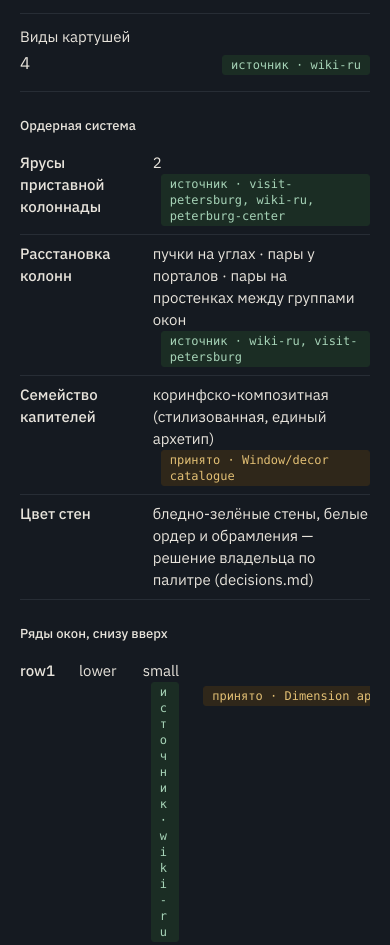
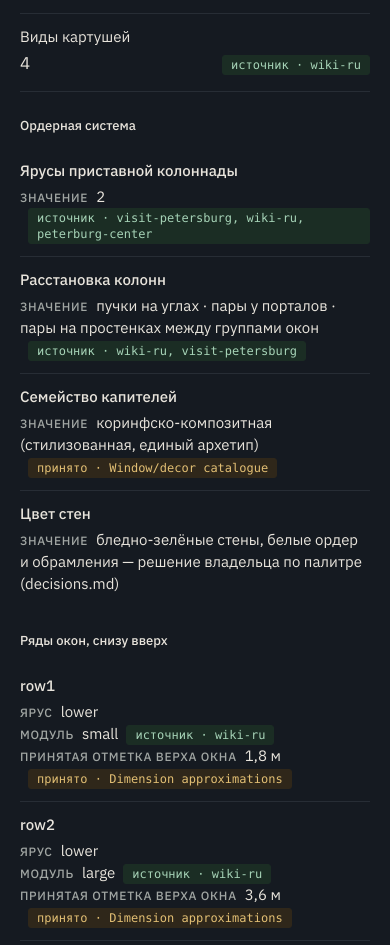
Before and after one commit to MultiDimensionalDevilsKingdomsRoute666/hermitage-3d, a website built with Vite: page notes.html in a window 390 px wide. Shown: the part 2887-3832 px from the top of the page. Built offline with nearby package versions, Linux system fonts and the light colour scheme.

Commit message:
Design R006: the mobile tables — the block-table pattern at <=767 (cells labelled by their column heads, chips at full row width, no sideways scroll, no collapsed chips); the /notes 1920 baselines; the ledger ID-collision disambiguation

```diff
--- a/src/ui/notes-main.ts
+++ b/src/ui/notes-main.ts
@@ -153,7 +153,12 @@ function elevationSvgElement(): SVGSVGElement | null {
     return null;
   }
 }
-function renderTableRow(row: TableRow, tableId: string, body: HTMLElement): void {
+function renderTableRow(
+  row: TableRow,
+  tableId: string,
+  columns: readonly string[],
+  body: HTMLElement,
+): void {
   const tr = row.id === 'kit.total' ? hinge('tr', 'total') : document.createElement('tr');
   tr.dataset.id = row.id;
   const chipCells =
@@ -164,6 +169,9 @@ function renderTableRow(row: TableRow, tableId: string, body: HTMLElement): void
     if (index === 0) td.scope = 'row'; // the leading cell names the row
     td.textContent = cell;
     if (numericCells.includes(index)) td.className = 'num';
+    // The ≤767 block-table pattern (notes.css): each cell prefixes its column head —
+    // the same dictionary string, no new text (F010/F011: no collapsed chips, no scroll).
+    if (index > 0) td.dataset.label = columns[index] ?? '';
     // Positional alignment: row.provenance[i] annotates cell chipCells[i].
     const chips: RowProvenance[] = [];
     if (row.provenance !== undefined) {
@@ -232,7 +240,7 @@ function renderBlock(block: NotesBlock, container: HTMLElement): void {
       head.append(headerRow);
       const body = hinge('tbody');
       for (const row of block.rows) {
-        renderTableRow(row, block.id, body);
+        renderTableRow(row, block.id, block.columns, body);
       }
       table.append(body);
       wrap.append(table);
--- a/src/ui/notes.css
+++ b/src/ui/notes.css
@@ -626,6 +626,88 @@ body > noscript {
   color: var(--ink-2);
 }
 
+/* ---- ≤ 767: the solver's tables stack — no sideways scroll, no collapsed chips --------- */
+/* Two owner rejections (F010/F011) share one root — the table's auto layout: a column whose
+   only flexible content is a chip with overflow-wrap:anywhere collapses until the chip
+   breaks one glyph per line, and min-width 40rem forces a horizontal scroll with an empty
+   span before the right-aligned values. The fix at phone widths: every table becomes a
+   vertical ledger — the row name is its own strong line, each cell prefixes its column
+   head (the same dictionary string, attr(data-label) — no new text), and the chips ride
+   inline with the full row's width, so nothing can collapse. The ≥ 768 block below
+   restores the real table layout. */
+@media (max-width: 767.98px) {
+  /* The table leaves the table formatting context entirely — block children otherwise
+     get wrapped in anonymous table rows and the layout returns. */
+  table[data-id],
+  table[data-id] tbody {
+    display: block;
+  }
+
+  table[data-id] caption {
+    display: block;
+    padding-bottom: var(--s-3);
+  }
+
+  table[data-id] {
+    min-width: 0;
+  }
+
+  table[data-id] thead {
+    display: none;
+  }
+
+  table[data-id] tr {
+    display: block;
+    padding-block: var(--s-3);
+    border-bottom: var(--hair) solid var(--rule);
+  }
+
+  table[data-id] tbody tr:last-child {
+    border-bottom: 0;
+  }
+
+  table[data-id] tr.total {
+    border-top: var(--hair) solid var(--rule-strong);
+    border-bottom: 0;
+  }
+
+  table[data-id] th,
+  table[data-id] td {
+    display: block;
+    padding: 0;
+    border-bottom: 0;
+  }
+
+  table[data-id] tbody th {
+    margin-bottom: var(--s-1);
+    font-weight: var(--w-medium);
+  }
+
+  table[data-id] td::before {
+    content: attr(data-label);
+    display: inline-block;
+    margin-right: var(--s-2);
+    font-size: var(--fs-label);
+    line-height: var(--lh-label);
+    font-weight: var(--w-medium);
+    letter-spacing: var(--track-label);
+    text-transform: uppercase;
+    color: var(--ink-2);
+  }
+
+  table[data-id] td.num {
+    text-align: left;
+    white-space: normal;
+    font-variant-numeric: tabular-nums;
+  }
+
+  table[data-id] td.num > .chip {
+    display: inline-block;
+    width: auto;
+    margin: 0 0 0 var(--s-2);
+  }
+}
+
 /* ---- 768: re-token, the ledger becomes one grid ----------------------------------------- */
 
 @media (min-width: 768px) {
```
Also changed, not shown: docs/STATE.md (+2 -1 lines), tests/notes-dom.test.ts (+14 -0 lines), tests/e2e/fixtures.spec.ts-snapshots/fixtures-notes-1920-en-golden-darwin.png (added), tests/e2e/fixtures.spec.ts-snapshots/fixtures-notes-1920-ru-golden-darwin.png (added), tests/e2e/fixtures.spec.ts-snapshots/fixtures-notes-360-en-golden-darwin.png, tests/e2e/fixtures.spec.ts-snapshots/fixtures-notes-360-ru-golden-darwin.png.
